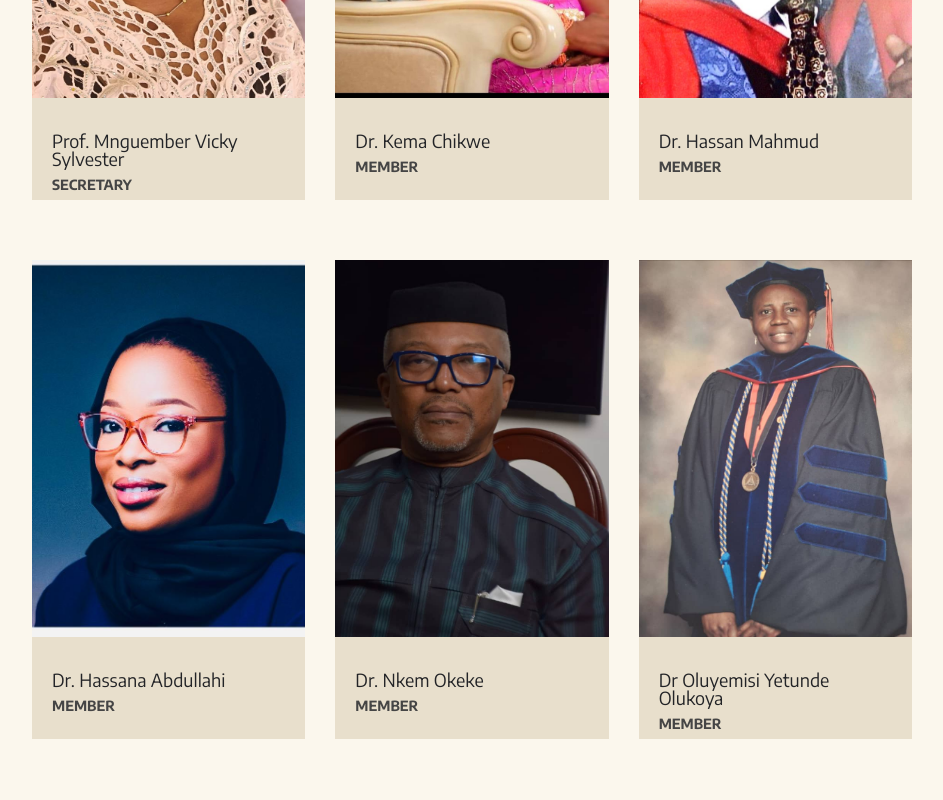
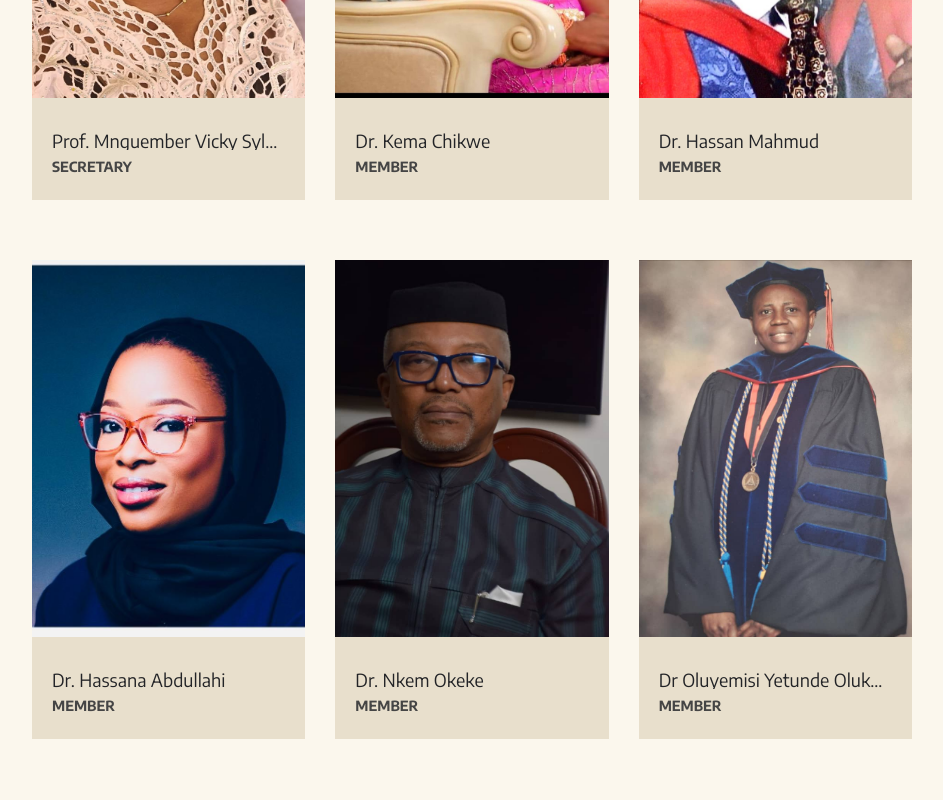
Before and after one commit to DennekJr/phd, a Next.js app: page /our-team in a window 1280 px wide. Shown: the part 1960-2760 px from the top of the page, without its empty margins (168-1111 px from the left). Built offline with nearby package versions, Linux system fonts and the light colour scheme; a web font is replaced by a local one.

Commit message:
style(team-grid): clamp name/role to single line with truncate

```diff
--- a/src/app/components/Footer.tsx
+++ b/src/app/components/Footer.tsx
@@ -45,7 +45,7 @@ export default function Footer() {
                     {/* Logo and Branding */}
                     <div className='flex flex-col-reverse xl:flex-row min-[1450px]:flex-row min-[1500px]:gap-16'>
                         <div className="!pt-[60px] xl:pt-0 !pb-[100px] xl:!pb-0 xl:!py-24 flex-1">
-                            <h1 className="!text-[60px] lg:!text-[138px] font-semibold leading-[100%] !mb-4 text-[#FDC182]">
+                            <h1 className="!text-[60px] lg:!text-[120px] font-semibold leading-[100%] !mb-4 text-[#FDC182]">
                                 NENFPHAS
                             </h1>
                             <div className="flex items-center gap-4 mb-6">
--- a/src/app/our-team/components/TeamGrid.tsx
+++ b/src/app/our-team/components/TeamGrid.tsx
@@ -75,10 +75,10 @@ export default function TeamGrid({ title, description, members, scribbleImage, c
 
                             {/* Name */}
                             <div className="!px-[20px] !pt-[34px] !pb-[44px]">
-                                <h3 className="!text-[18px] text-[#232427] leading-[100%]">
+                                <h3 className="!text-[18px] text-[#232427] leading-[100%] truncate">
                                     {member.name}
                                 </h3>
-                                <p className="!text-[14px] !pt-[10px] uppercase font-bold !text-[#454545] !leading-[100%] !tracking-[0%]">
+                                <p className="!text-[14px] !pt-[10px] uppercase font-bold !text-[#454545] !leading-[100%] !tracking-[0%] truncate">
                                     {member.role}
                                 </p>
                             </div>
```
